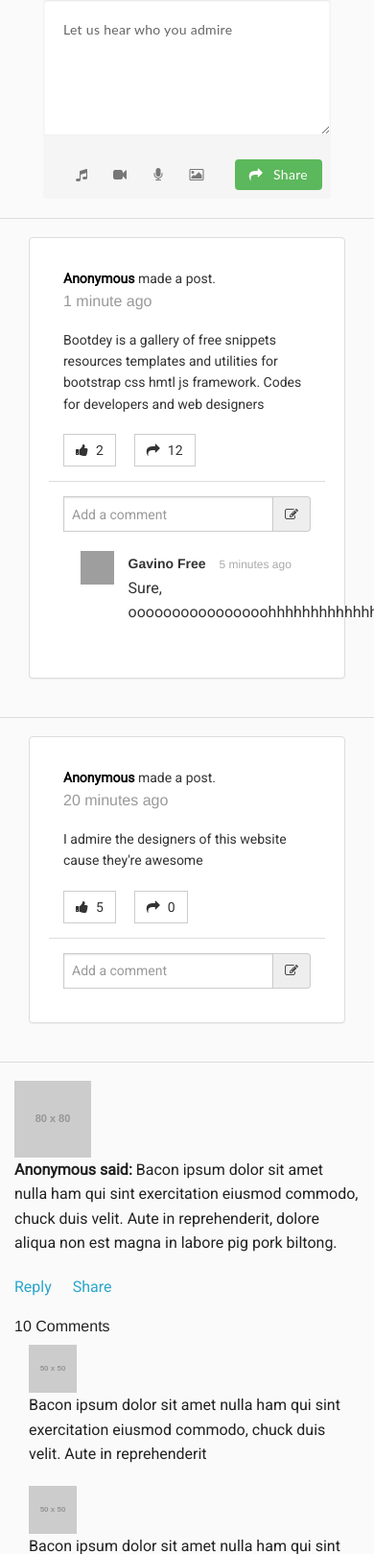
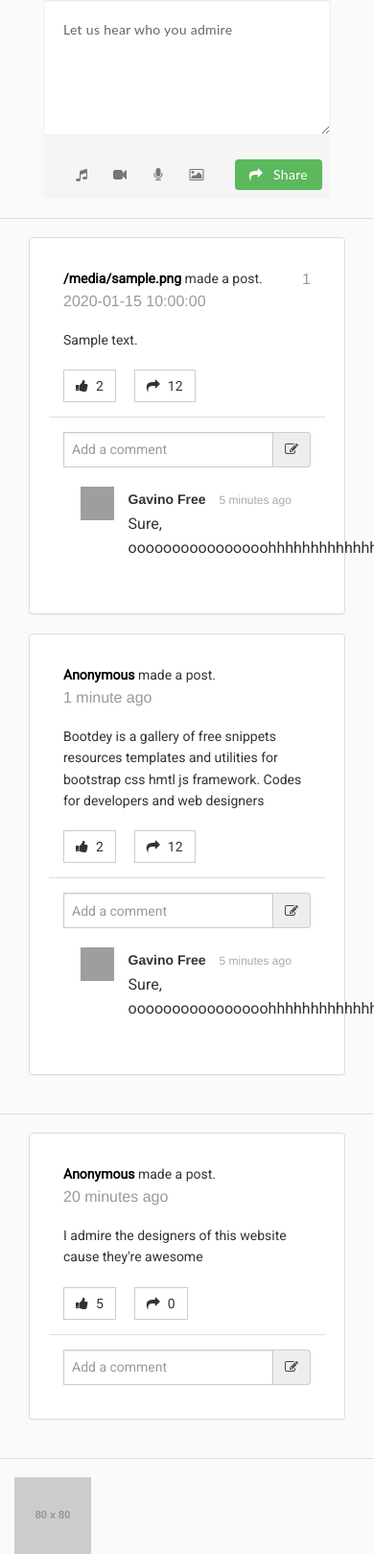
Before and after one commit to brandnew3773/cu_admirers, a Flask app: template templates/index.html in a window 390 px wide; the page is wider, and only the part inside the window is pictured. Shown: the part 709-2328 px from the top of that part at 96% size. Run offline with Flask 2, Linux system fonts and the light colour scheme; the template is opened without the code that fills it: most values are stand-ins (such as "Sample title", 1, 10 or a date in 2020); grey boxes labelled with a size stand in for pictures from a placeholder-image service; parts of the project's set-up code (start-up, migrations or seed data) failed here and were passed over; some libraries are stand-ins or nearby versions; grey boxes are pictures that could not be loaded.

Commit message:
added post functionality

```diff
--- a/server.py
+++ b/server.py
@@ -20,9 +20,10 @@
 import os
 from sqlalchemy import *
 from sqlalchemy.pool import NullPool
-from utility import User, Equal
+from utility import User, Equal, Post
 from flask import Flask, request, render_template, g, redirect, Response, url_for, flash, session
-from flask.ext.login import LoginManager, UserMixin, login_required, login_user
+from flask.ext.login import LoginManager, UserMixin, login_required, login_user, current_user, logout_user
+
 
 tmpl_dir = os.path.join(os.path.dirname(os.path.abspath(__file__)), 'templates')
 app = Flask(__name__, template_folder=tmpl_dir)
@@ -137,54 +138,9 @@
 
     See its API: http://flask.pocoo.org/docs/0.10/api/#incoming-request-data
     """
-
-    # DEBUG: this is debugging code to see what request looks like
-    print request.args
-
-
-    #
-    # example of a database query
-    #
-    cursor = g.conn.execute("SELECT name FROM test")
-    names = []
-    for result in cursor:
-        names.append(result['name'])  # can also be accessed using result[0]
-    cursor.close()
-
-    #
-    # Flask uses Jinja templates, which is an extension to HTML where you can
-    # pass data to a template and dynamically generate HTML based on the data
-    # (you can think of it as simple PHP)
-    # documentation: https://realpython.com/blog/python/primer-on-jinja-templating/
-    #
-    # You can see an example template in templates/index.html
-    #
-    # context are the variables that are passed to the template.
-    # for example, "data" key in the context variable defined below will be
-    # accessible as a variable in index.html:
-    #
-    #     # will print: [u'grace hopper', u'alan turing', u'ada lovelace']
-    #     <div>{{data}}</div>
-    #
-    #     # creates a <div> tag for each element in data
-    #     # will print:
-    #     #
-    #     #   <div>grace hopper</div>
-    #     #   <div>alan turing</div>
-    #     #   <div>ada lovelace</div>
-    #     #
-    #     {% for n in data %}
-    #     <div>{{n}}</div>
-    #     {% endfor %}
-    #
-    context = dict( data = names )
-
-    print("index is here")
-    #
-    # render_template looks in the templates/ folder for files.
-    # for example, the below file reads template/index.html
-    #
-    return render_template("index.html", **context)
+    posts = Post.get_all(g.conn)
+    print(posts[0])
+    return render_template("index.html", **{"posts": posts})
 
 
 
@@ -231,16 +187,57 @@
         print user.password
         if (user and user.check_password(password)):
             print "correct login"
+            user.authenticated = True
             login_user(user)
     else:
         flash('Username or password incorrect')
 
     return redirect("/")
 
-@app.route("/settings")
-@login_required
-def settings():
+@app.route('/comment', methods=['POST'])
+def comment():
     pass
+
+@app.route('/like', methods=['POST'])
+def like():
+    pass
+
+@app.route('/guess', methods=['POST'])
+def guess():
+    pass
+
+@app.route('/search', methods=['POST'])
+def search():
+    pass
+
+@app.route('/logout', methods=['GET'])
+def logout():
+    logout_user()
+    return redirect("/")
+
+
+@app.route('/post', methods=['POST'])
+def post():
+    Post.create_table(g.conn, True)
+    print request.form
+    post_body = request.form["post_body"]
+    is_anonymous = request.form.get("is_anonymous", None) == "on"
+    print("is anonymous")
+    allow_guesses = request.form.get("allow_guesses", None) == "on"
+    user = current_user
+    print user
+    if not user.is_authenticated():
+        print("not authenticated")
+        is_anonymous = True
+        allow_guesses = False
+    poster = None
+    if not is_anonymous:
+        print("Not anonymous")
+        poster = user.sid
+    p = Post(post_body, False, poster, 1, allow_guesses=allow_guesses)
+    p.save(g.conn)
+    return redirect("/")
+
 
 @app.route('/register', methods=['POST'])
 def register():
@@ -257,17 +254,6 @@
     return redirect("/")
 
 
-#
-# This is an example of a different path.  You can see it at
-#
-#     localhost:8111/another/
-#
-# notice that the functio name is another() rather than index()
-# the functions for each app.route needs to have different names
-#
-@app.route('/another/', methods=["POST", "GET"])
-def another():
-    return render_template("anotherfile.html")
 
 if __name__ == "__main__":
     import click
--- a/templates/index.html
+++ b/templates/index.html
@@ -28,49 +28,49 @@
 		<div class="modal-body">
 
             <!-- content goes here -->
-			<form>
-              <textarea rows="6" placeholder="Let us hear who you admire! (You can use '#' to tag ideas and '@' to tag unis)" ></textarea>
+            <form method="post" action="/post" id="post_form">
+                <textarea rows="6" name="post_body" placeholder="Let us hear who you admire! (You can use '#' to tag ideas and '@' to tag unis)" ></textarea>
                 {% if not current_user.is_authenticated %}
                 <div class="checkbox">
                     <label>
-                      <input type="checkbox" disabled checked> Post Anonymously?
+                        <input type="checkbox" disabled checked name="is_anonymous"> Post Anonymously?
                     </label>
                 </div>
                 <div class="checkbox">
                     <label>
-                      <input type="checkbox" disabled> Allow 3 Guesses  (Login to use this feature!)
+                        <input type="checkbox" disabled name="allow_guesses"> Allow 3 Guesses  (Login to use this feature!)
                     </label>
                 </div>
                 {% else %}
                 <div class="checkbox">
                     <label>
-                      <input type="checkbox" checked> Post Anonymously?
+                        <input type="checkbox" checked name="is_anonymous"> Post Anonymously?
                     </label>
                 </div>
                 <div class="checkbox">
                     <label>
-                      <input type="checkbox"> Allow 3 Guesses (This will allow the person you tag to try and guess your uni, if they do, you will both be emailed about it! Must tag user with @UNI in the post for it to work)
+                        <input type="checkbox" name="allow_guesses"> Allow 3 Guesses (This will allow the person you tag to try and guess your uni, if they do, you will both be emailed about it! Must tag user with @UNI in the post for it to work)
                     </label>
                 </div>
                 {% endif %}
 
-
-            </form>
-
-		</div>
                 <div class="modal-footer">
-			<div class="btn-group btn-group-justified" role="group" aria-label="group button">
+                    <div class="btn-group btn-group-justified" aria-label="group button">
                         <div class="btn-group" role="group">
                             <button type="button" class="btn btn-default" data-dismiss="modal"  role="button">Close</button>
                         </div>
                         <div class="btn-group btn-delete hidden" role="group">
                             <button type="button" id="delImage" class="btn btn-default btn-hover-red" data-dismiss="modal"  role="button">Cancel</button>
                         </div>
-				<div class="btn-group" role="group">
-					<button type="button" id="saveImage" class="btn btn-default btn-hover-green" data-action="save" role="button">Post</button>
+                        <div class="btn-group">
+                            <button type="submit" id="post_button" class="btn btn-default btn-hover-green" onclick="$('#post_form').get(0).submit();" >Post</button>
                         </div>
                     </div>
                 </div>
+            </form>
+
+		</div>
+
 	</div>
   </div>
 </div>
@@ -240,6 +240,90 @@
             </div>
         </div>
         <hr/>
+        {% for post in posts %}
+            <div class="container">
+            <div class="col-sm-8">
+                <div class="panel panel-white post panel-shadow" style="background:white">
+                    <div class="post-heading">
+                        <!--<div class="pull-left image">
+                            <img src="http://bootdey.com/img/Content/user_1.jpg" class="img-circle avatar" alt="user profile image">
+                        </div>-->
+                        <div class="pull-left meta">
+                            <div class="title h5">
+                                <a href="#"><b>{{ post.poster }}</b></a>
+                                made a post.
+                            </div>
+                            <h6 class="text-muted time">{{ post.post_created }}</h6>
+                        </div>
+                        <div class="pull-right meta">
+                            <div class="title h5">
+                                <h6 class="text-muted time">{{ post.pid }}</h6>
+                            </div>
+                        </div>
+                    </div>
+                    <div class="post-description">
+                        <p>{{ post.post_body }}</p>
+                        <div class="stats">
+                            <a href="#" class="btn btn-default stat-item">
+                                <i class="fa fa-thumbs-up icon"></i>2
+                            </a>
+                            <a href="#" class="btn btn-default stat-item">
+                                <i class="fa fa-share icon"></i>12
+                            </a>
+                        </div>
+                    </div>
+                    <div class="post-footer">
+                        <div class="input-group">
+                            <input class="form-control" placeholder="Add a comment" type="text">
+                    <span class="input-group-addon">
+                        <a href="#"><i class="fa fa-edit"></i></a>
+                    </span>
+                        </div>
+                        <ul class="comments-list">
+                            <li class="comment">
+                                <a class="pull-left" href="#">
+                                    <img class="avatar" src="http://bootdey.com/img/Content/user_1.jpg" alt="avatar">
+                                </a>
+                                <div class="comment-body">
+                                    <div class="comment-heading">
+                                        <h4 class="user">Gavino Free</h4>
+                                        <h5 class="time">5 minutes ago</h5>
+                                    </div>
+                                    <p>Sure, oooooooooooooooohhhhhhhhhhhhhhhh</p>
+                                </div>
+                                <!--<ul class="comments-list">
+                                    <li class="comment">
+                                        <a class="pull-left" href="#">
+                                            <img class="avatar" src="http://bootdey.com/img/Content/user_3.jpg" alt="avatar">
+                                        </a>
+                                        <div class="comment-body">
+                                            <div class="comment-heading">
+                                                <h4 class="user">Ryan Haywood</h4>
+                                                <h5 class="time">3 minutes ago</h5>
+                                            </div>
+                                            <p>Relax my friend</p>
+                                        </div>
+                                    </li>
+                                    <li class="comment">
+                                        <a class="pull-left" href="#">
+                                            <img class="avatar" src="http://bootdey.com/img/Content/user_2.jpg" alt="avatar">
+                                        </a>
+                                        <div class="comment-body">
+                                            <div class="comment-heading">
+                                                <h4 class="user">Gavino Free</h4>
+                                                <h5 class="time">3 minutes ago</h5>
+                                            </div>
+                                            <p>Ok, cool.</p>
+                                        </div>
+                                    </li>
+                                </ul>-->
+                            </li>
+                        </ul>
+                    </div>
+                </div>
+            </div>
+        </div>
+        {% endfor %}
         <div class="container">
             <div class="col-sm-8">
                 <div class="panel panel-white post panel-shadow" style="background:white">
```
Also changed, not shown: utility.py (+83 -6 lines). Lines whose indentation alone changed are shown as unchanged.
